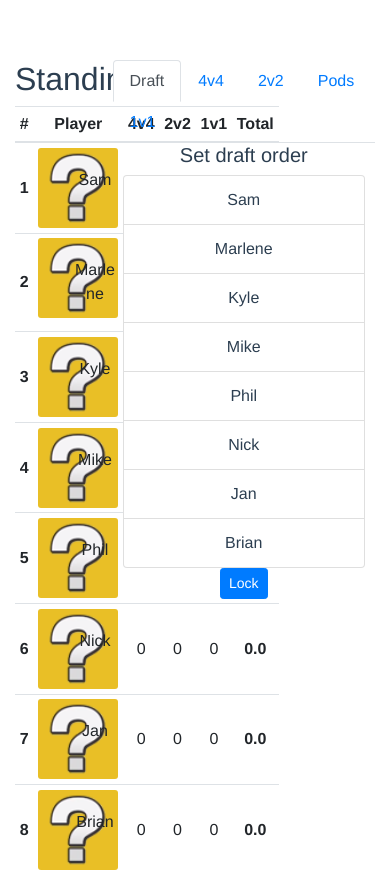
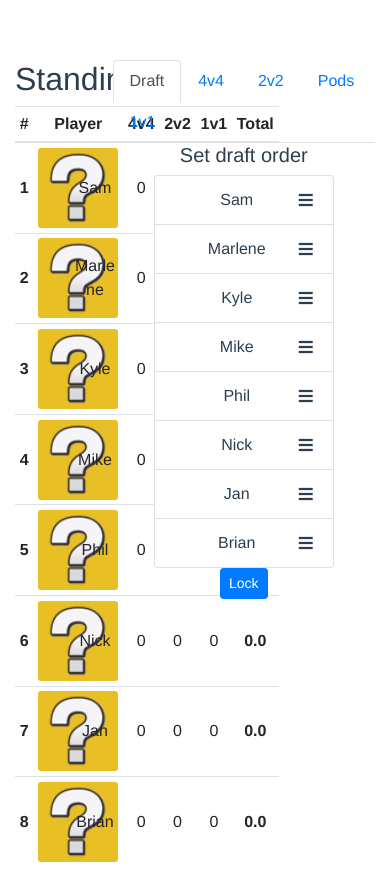
Before and after one commit to flammcon/smash, a Vue app: page / in a window 390 px wide. Built offline with nearby package versions, Linux system fonts and the light colour scheme.

Commit message:
add hamburger icon to all draggable lists

```diff
--- a/src/components/2v2v2v2.vue
+++ b/src/components/2v2v2v2.vue
@@ -10,10 +10,13 @@
         >
 
         <div v-for="team in this.teams" :key="team.id">
-          <ul :id="`team-${team.id}`" style="padding: 5px;" class="list-group">
-            <li class="list-group-item">{{team.player1.results.bloodbath}} - {{team.player1.name}}</li>
-            <li class="list-group-item">{{team.player2.results.bloodbath}} - {{team.player2.name}}</li>
-          </ul>
+          <div class="teams">
+            <ul :id="`team-${team.id}`" style="padding: 5px; width: 150px" class="list-group">
+              <li class="list-group-item">{{team.player1.results.bloodbath}} - {{team.player1.name}}</li>
+              <li class="list-group-item">{{team.player2.results.bloodbath}} - {{team.player2.name}}</li>
+            </ul>
+            <i v-bind:class="[{ disabled: locked }, 'fas', 'fa-bars']"/>
+          </div>
         </div>
       </draggable>
       <button type="button" class="btn btn-primary" @click="updateRanks" :disabled="locked">Submit</button>
@@ -22,6 +25,7 @@
 </template>
 
 <script>
+import { mapActions, mapGetters } from 'vuex'
 import draggable from "vuedraggable";
 
 export default {
@@ -35,13 +39,17 @@ export default {
       locked: false
     }
   },
+  computed: {
+    ...mapGetters(['bloodbathResults']),
+  },
   methods: {
+    ...mapActions(['update2v2SeedingResults']),
     updateRanks() {
-      this.$store.dispatch('update2v2SeedingResults', this.teams);
+      this.update2v2SeedingResults(this.teams);
       this.locked = true;
     },
     getTeams() {
-      const players = this.$store.getters.bloodbathResults;
+      const players = this.bloodbathResults;
       this.teams = [
         {id: 1, player1: players[0], player2: players[6]},
         {id: 2, player1: players[1], player2: players[7]},
@@ -55,4 +63,12 @@ export default {
 
 <!-- Add "scoped" attribute to limit CSS to this component only -->
 <style scoped>
+.teams {
+  display: flex;
+  flex-direction: row;
+  align-items: center;
+}
+.disabled {
+  color: lightgray;
+}
 </style>
--- a/src/components/4v4.vue
+++ b/src/components/4v4.vue
@@ -1,6 +1,6 @@
 <template>
   <div div class="row">
-    <div class="col-2">
+    <div class="col-3">
       <h3>Bloodbath</h3>
       <Bloodbath/>
     </div>
--- a/src/components/Bloodbath.vue
+++ b/src/components/Bloodbath.vue
@@ -6,8 +6,8 @@
         <draggable v-model="results" tag="tbody" :disabled="locked">
           <tr v-for="(player, index) in this.results" :key="`bloodbath-${player.id}`">
             <th scope="row">{{index + 1}}</th>
-            <td><i class="fa fa-arrows-alt-v arrow-size" /></td>
             <td><PlayerCard :player="player" :index="index"/></td>
+            <td><i v-bind:class="[{ disabled: locked }, 'fas', 'fa-bars']" /></td>
           </tr>
         </draggable>
       </table>
@@ -51,8 +51,7 @@ export default {
 
 <!-- Add "scoped" attribute to limit CSS to this component only -->
 <style scoped>
-.arrow-size {
-    vertical-align: middle;
-    font-size: 35px;
+.disabled {
+  color: lightgray;
 }
 </style>
--- a/src/components/Draft.vue
+++ b/src/components/Draft.vue
@@ -1,13 +1,16 @@
 <template>
   <div v-if="!draft_locked">
     <h5>Set draft order</h5>
-    <ul class="list-group" id="draft-order">
+    <ul class="list-group players container-fluid" id="draft-order">
       <draggable
         :list="draft_order"
         class="list-group"
         ghost-class="ghost"
       >
-        <li v-for="player in draft_order" :key="`draft-${player.id}`" class="list-group-item">{{player.name}}</li>
+        <li v-for="player in draft_order" :key="`draft-${player.id}`" class="list-group-item player">
+          <div class="playerName">{{player.name}}</div>
+          <i class="fas fa-bars hamburger"/>
+        </li>
       </draggable>
     </ul>
     <button type="button" class="btn btn-primary btn-sm" :disabled="draft_locked" @click="lockDraftOrder()">Lock</button>
@@ -176,4 +179,22 @@ img:hover {
 		-1px 1px 0 #000,
 		1px 1px 0 #000;
 }
+
+.players {
+  width: 200px;
+}
+
+.player {
+  display: flex;
+  flex-direction: row;
+  justify-content: center;
+}
+
+.playerName {
+   flex:1;
+}
+
+.hamburger {
+  align-self: center;
+}
 </style>
--- a/src/components/PlayerCard.vue
+++ b/src/components/PlayerCard.vue
@@ -4,7 +4,7 @@
       <div class="col-5">
          <img class="card-img" :alt="player.name" :src="player.character"/>
       </div>
-      <div class="col-7 card-body">
+      <div class="col-7 name">
           {{player.name}}
       </div>
     </div>
@@ -29,4 +29,8 @@ export default {
   background-color: gold;
   box-sizing: border-box;
 }
+.name {
+  align-self: center;
+
+}
 </style>
--- a/src/components/Pod.vue
+++ b/src/components/Pod.vue
@@ -9,13 +9,17 @@
         ghost-class="ghost"
         :disabled="locked"
         >
-        <li v-for="player in players" :key="`${title}-${player.id}`" class="list-group-item">{{player.name}}</li>
+        <li v-for="player in players" :key="`${title}-${player.id}`" class="list-group-item team">
+          <div class="name">{{player.name}}</div>
+          <i v-bind:class="[{ disabled: locked }, 'fas', 'fa-bars']"/>
+        </li>
       </draggable>
     </ul>
   </div>
 </template>
 
 <script>
+import { mapActions } from 'vuex'
 import draggable from 'vuedraggable'
 
 export default {
@@ -33,11 +37,14 @@ export default {
       locked: false,
     }
   },
+  methods: {
+    ...mapActions(['updatePlayerPodScore'])
+  },
   watch: {
     'locked': function() {
       this.players.forEach((player, index) => {
         const points = this.locked ? (index+1) : -1 * (index+1);
-        this.$store.dispatch('updatePlayerPodScore', {id: player.id, score: points});
+        this.updatePlayerPodScore({id: player.id, score: points})
       });
 
       if (this.locked) {
@@ -58,4 +65,22 @@ export default {
 .pod-header {
   justify-content: space-between;
 }
+
+.team {
+  display: flex;
+  flex-direction: row;
+  justify-content: center;
+}
+
+.name {
+   flex:1;
+}
+
+.hamburger {
+  align-self: center;
+}
+
+.disabled {
+  color: lightgray;
+}
 </style>
```
